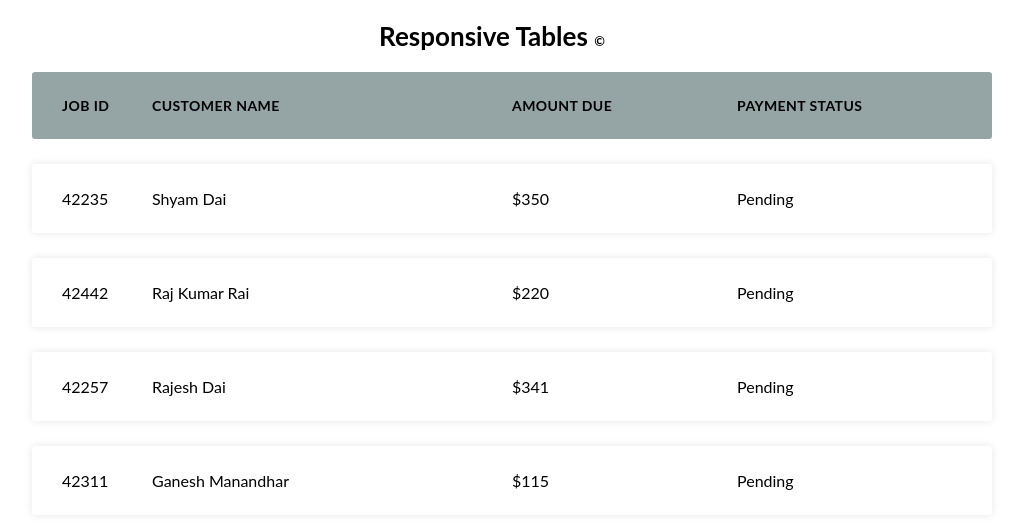
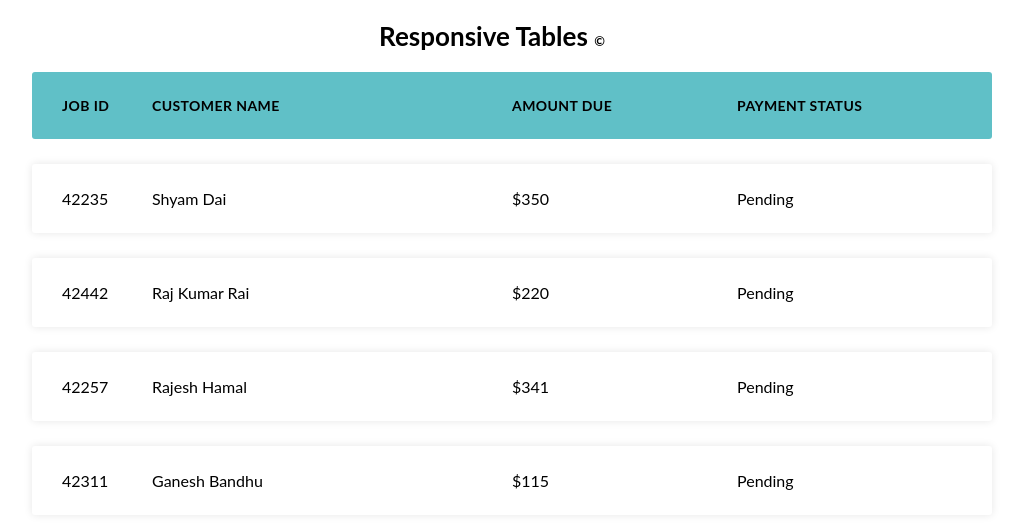
Before and after one commit to m1naty69/ResponsiveTable, a plain HTML site: page responsiveTable/index.html in a window 1280 px wide. Shown: the whole page, without its empty margins (148-1171 px from the left). Drawn offline with Linux system fonts and the light colour scheme.

Commit message:
done some updates

```diff
--- a/responsiveTable/index.html
+++ b/responsiveTable/index.html
@@ -38,7 +38,7 @@
         }
 
         .table-header {
-            background-color: #95A5A6;
+            background-color: #60c0c7;
             font-size: 14px;
             font-weight: bold;
             text-transform: uppercase;
@@ -121,13 +121,13 @@
             </li>
             <li class="table-row">
                 <div class="col col-1" data-label="Job Id">42257</div>
-                <div class="col col-2" data-label="Customer Name">Rajesh Dai</div>
+                <div class="col col-2" data-label="Customer Name">Rajesh Hamal</div>
                 <div class="col col-3" data-label="Amount">$341</div>
                 <div class="col col-4" data-label="Payment Status">Pending</div>
             </li>
             <li class="table-row">
                 <div class="col col-1" data-label="Job Id">42311</div>
-                <div class="col col-2" data-label="Customer Name">Ganesh Manandhar</div>
+                <div class="col col-2" data-label="Customer Name">Ganesh Bandhu</div>
                 <div class="col col-3" data-label="Amount">$115</div>
                 <div class="col col-4" data-label="Payment Status">Pending</div>
             </li>
```
